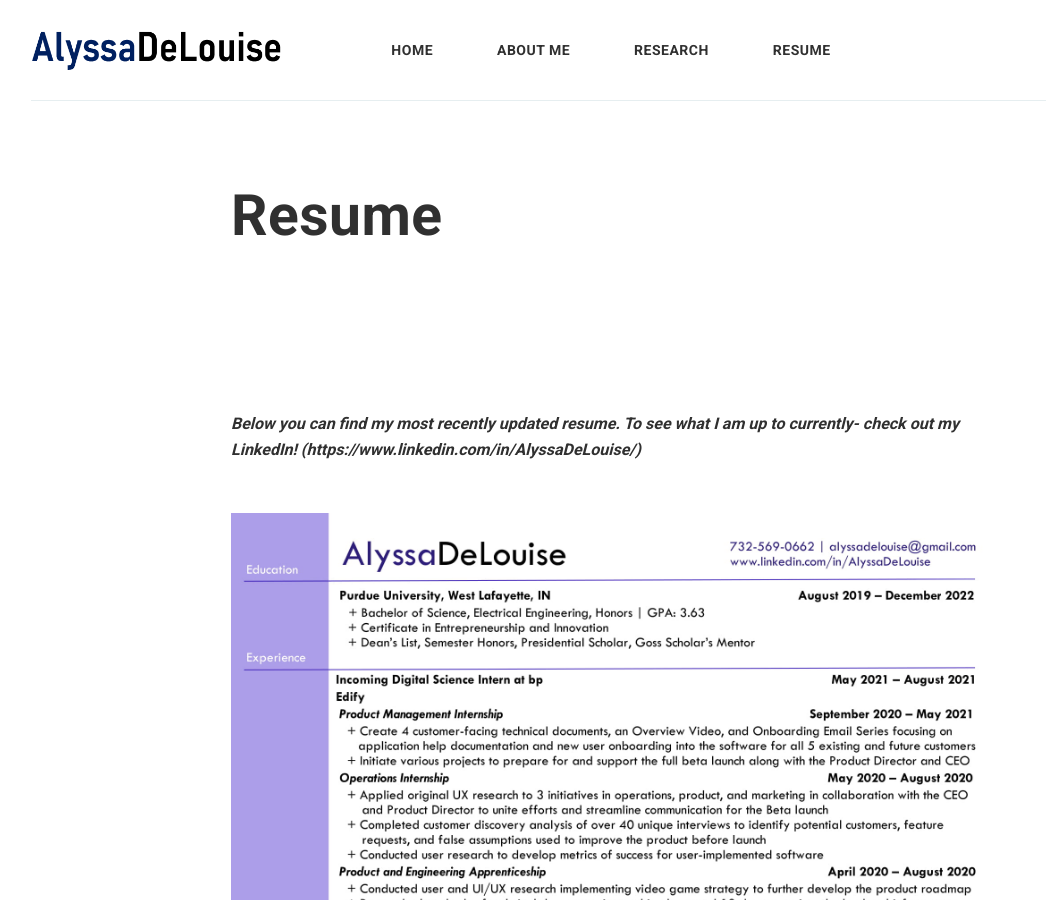
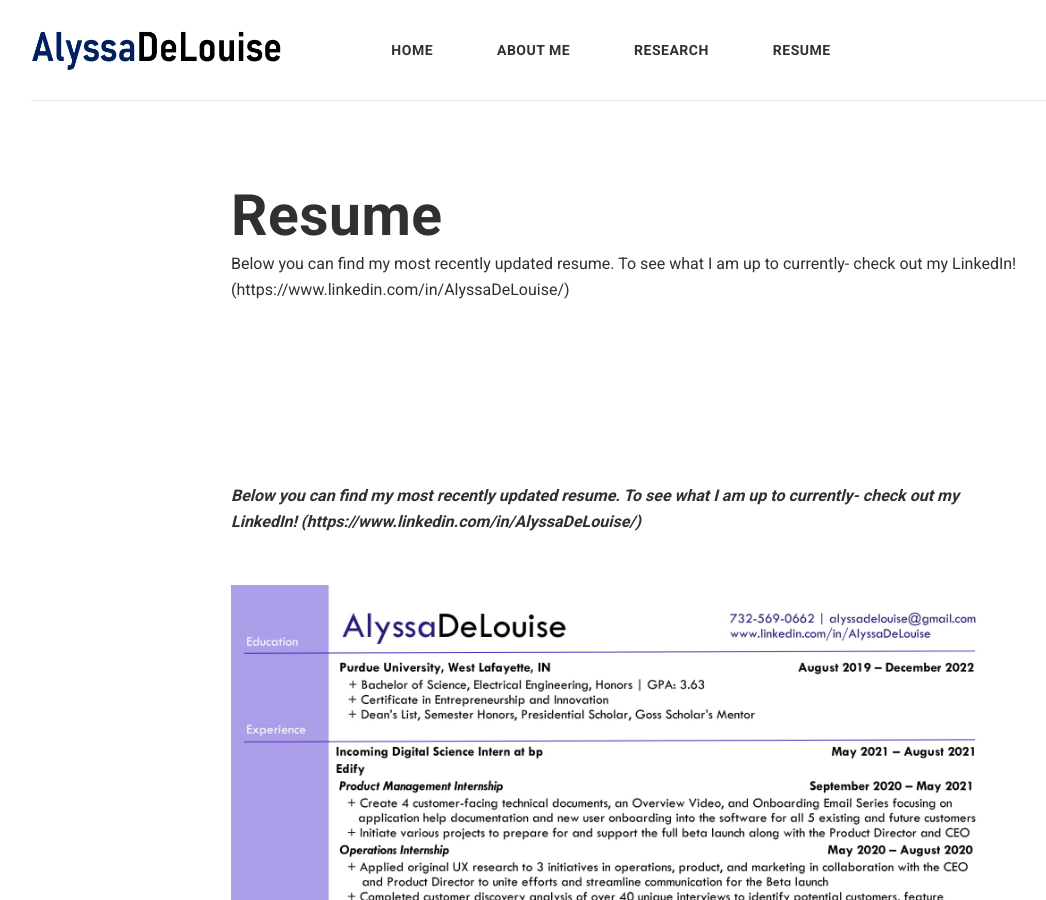
Before and after one commit to alyssadelouise/home, a Jekyll site: the page built from _pages/resume.md, in a window 1280 px wide and 900 px high. Shown: the whole window, without its empty margins (29-1075 px from the left). Built offline with Jekyll 4.4.1, drawn with Linux system fonts in a browser that asks for light colours; nearby versions of some CDN libraries; comment, search, counter and statistics services are not loaded.

Commit message:
Update pageresume.html

```diff
--- a/_layouts/pageresume.html
+++ b/_layouts/pageresume.html
@@ -7,6 +7,7 @@ layout: default
 		<div class="row">
 			<div class="col col-10 push-2 col-11 push-t-1 col-m-12">
 				<h1 class="page-title">{{ page.title }}</h1>
+				<p>Below you can find my most recently updated resume. To see what I am up to currently- check out my LinkedIn! (https://www.linkedin.com/in/AlyssaDeLouise/)</p>
 			</div>
 		</div>
 	</div>
```
